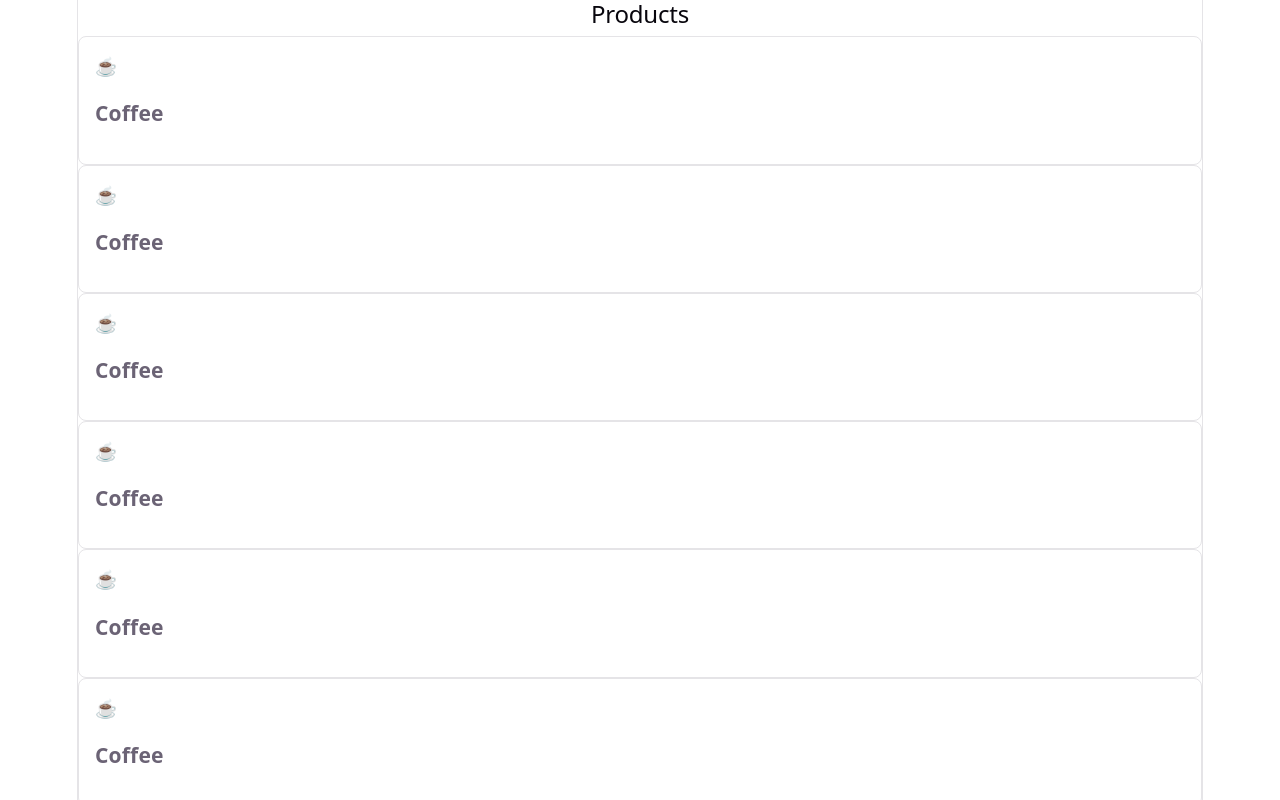
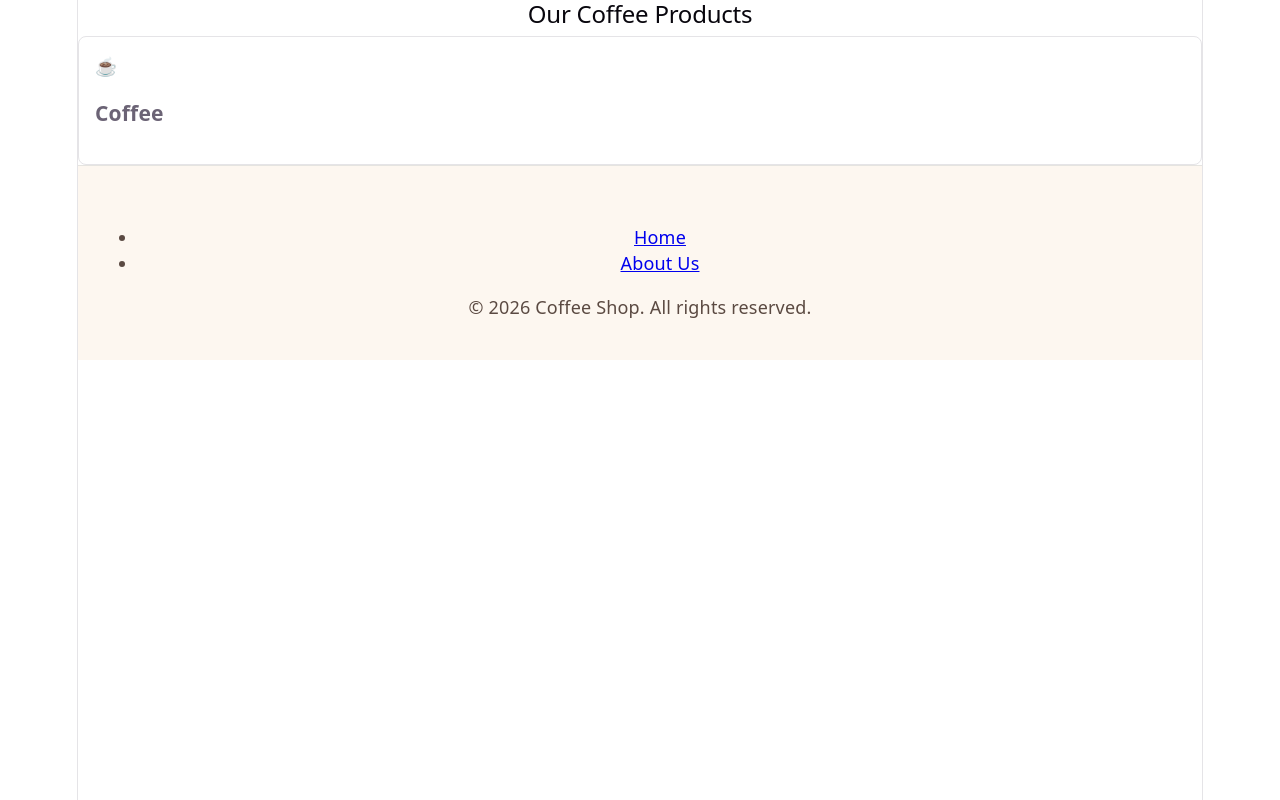
Before and after one commit to kabilhussain/N8NTestProject, a React (Vite) app in the folder my-react-app/: page /products in a window 1280 px wide. Shown: the top 800 px of the page. Built offline with nearby package versions, Linux system fonts and the light colour scheme.

Commit message:
feat: Imports coffeeImages from ../data/coffeeImages.js and  (#13)

```diff
--- a/my-react-app/src/components/Products.jsx
+++ b/my-react-app/src/components/Products.jsx
@@ -1,20 +1,29 @@
-import React from 'react'
+import { useMemo } from 'react'
+import products from '../data/products.json'
+import coffeeImages from '../data/coffeeImages.js'
+import CoffeeCards from './CoffeeCards.jsx'
 import './Products.css'
-import CoffeeCards from './CoffeeCards.jsx'
-import products from '../data/products.json'
-
-const allProducts = products
 
 function Products({ limit }) {
-  const displayProducts = limit ? allProducts.slice(0, limit) : allProducts
+  const productsWithImages = useMemo(() => {
+    const source = limit ? products.slice(0, limit) : products
+    const result = []
+
+    for (let i = 0; i < source.length; i++) {
+      const randomIndex = Math.floor(Math.random() * coffeeImages.length)
+      result.push({
+        ...source[i],
+        image: coffeeImages[randomIndex],
+      })
+    }
+
+    return result
+  }, [limit])
+
   return (
     <section className="products">
-      <h2>Products</h2>
-      <div className="products-grid">
-        {displayProducts.map(coffee => (
-          <CoffeeCards key={coffee.id} coffee={coffee} />
-        ))}
-      </div>
+      <h2>Our Coffee Products</h2>
+      <CoffeeCards products={productsWithImages} />
     </section>
   )
 }
```
